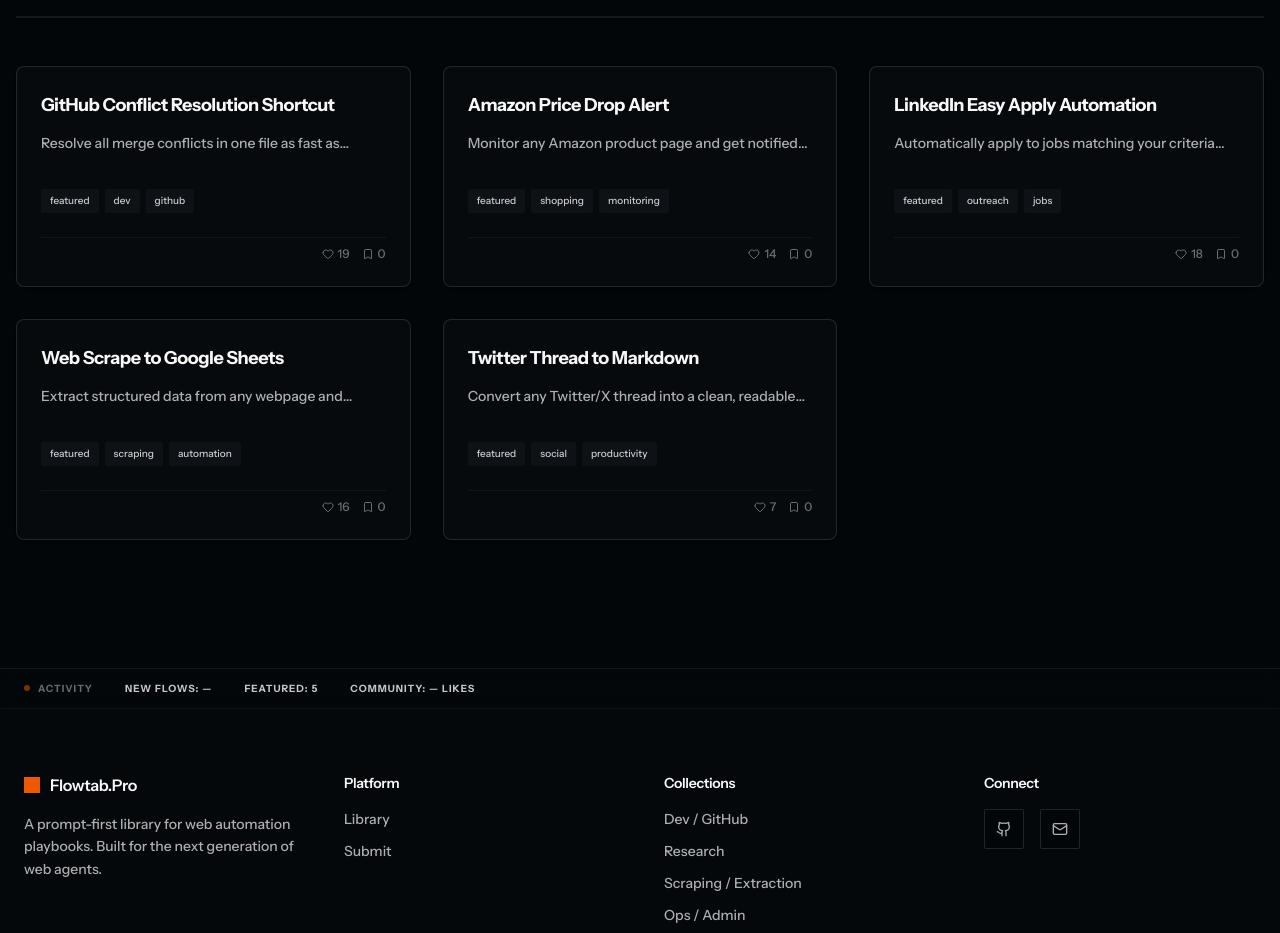
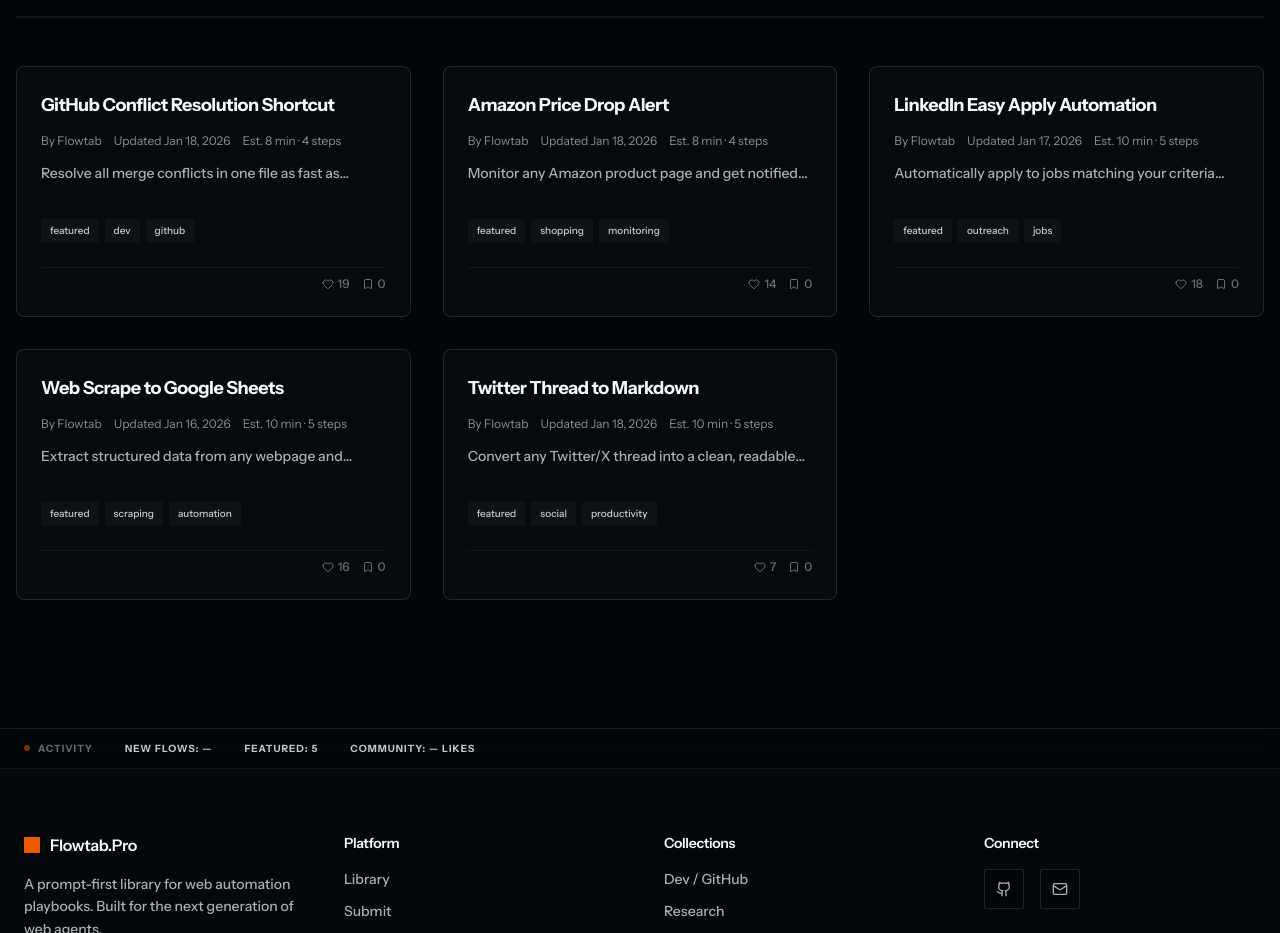
Before and after one commit to coldshalamov/Flowtab.Pro, a Next.js app in the folder apps/web/: page / in a window 1280 px wide. Shown: the part 1360-2293 px from the top of the page. Built offline with nearby package versions, Linux system fonts and the light colour scheme; no server answers.

Commit message:
Add flow metadata to prompt cards

```diff
--- a/apps/web/src/components/PromptCard.tsx
+++ b/apps/web/src/components/PromptCard.tsx
@@ -15,6 +15,16 @@
 
 export function PromptCard({ prompt }: { prompt: Prompt }) {
     const isDraft = prompt.tags.includes("Draft") || prompt.title.includes("Draft");
+    const creatorName = prompt.author_id || "Flowtab";
+    const lastUpdated = prompt.updatedAt
+        ? new Date(prompt.updatedAt).toLocaleDateString("en-US", {
+            month: "short",
+            day: "numeric",
+            year: "numeric",
+        })
+        : "Unknown";
+    const stepsCount = prompt.steps?.length || 0;
+    const estimatedMinutes = stepsCount > 0 ? Math.max(1, Math.round(stepsCount * 2)) : null;
 
     // Normalize worksWith to lowercase for mapping
     const worksWithLogos = (prompt.worksWith || []).map(w => ({
@@ -37,6 +47,14 @@
                     <CardTitle className="text-lg font-bold tracking-tight text-foreground group-hover:text-primary transition-colors line-clamp-1">
                         {prompt.title}
                     </CardTitle>
+                    <div className="flex flex-wrap items-center gap-x-3 gap-y-1 text-[11px] text-muted-foreground/80 sm:text-xs">
+                        <span className="truncate">By {creatorName}</span>
+                        <span>Updated {lastUpdated}</span>
+                        <span>
+                            {estimatedMinutes ? `Est. ${estimatedMinutes} min` : "Est. —"} · {stepsCount}{" "}
+                            {stepsCount === 1 ? "step" : "steps"}
+                        </span>
+                    </div>
                     <p className="text-sm text-muted-foreground line-clamp-1 font-medium">
                         {prompt.summary}
                     </p>
```
